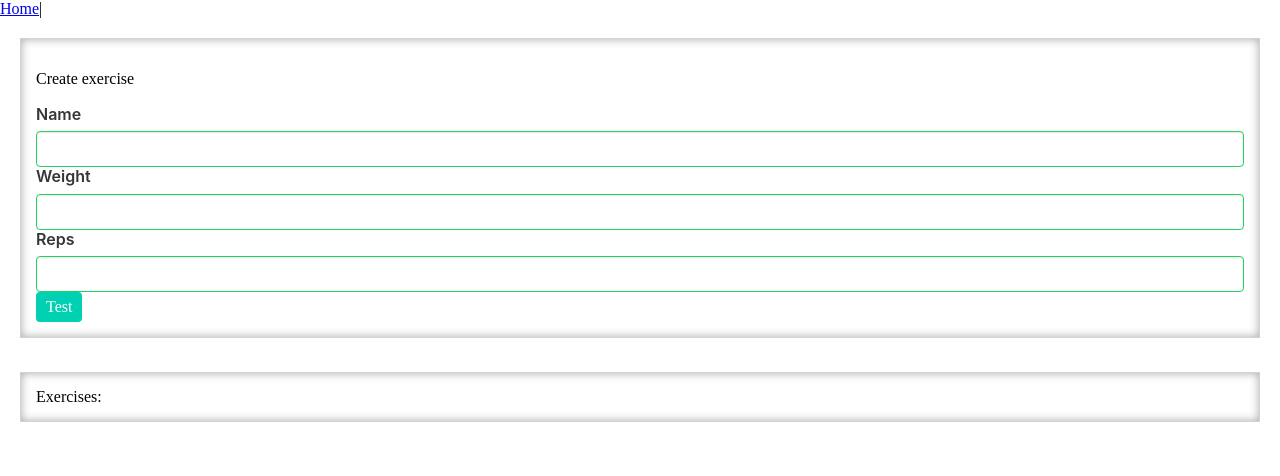
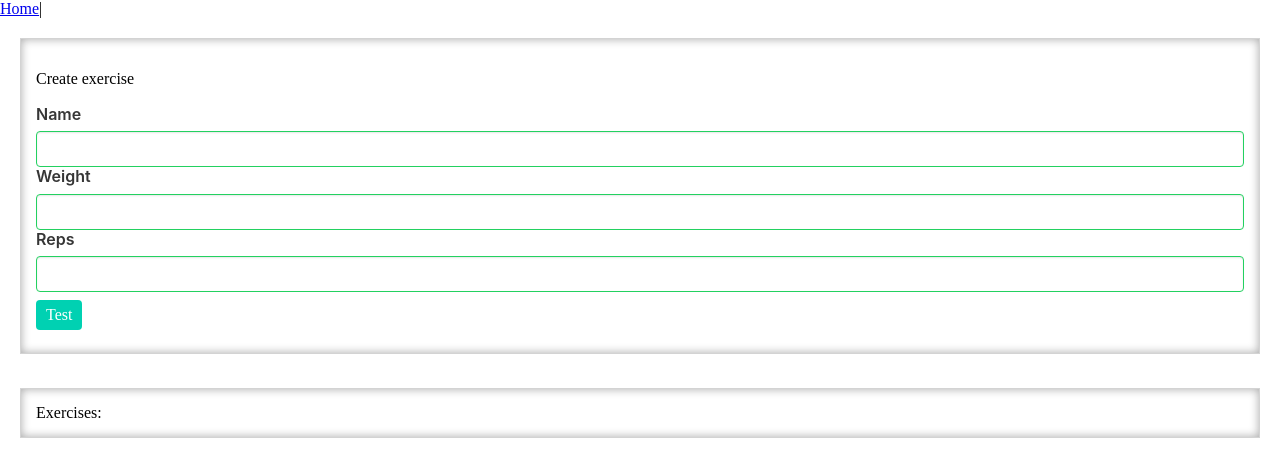
Before and after one commit to danutzcodrescu/dev-log, a Vue app: page / in a window 1280 px wide. Shown: the top 476 px of the page. Built offline with nearby package versions, Linux system fonts and the light colour scheme.

Commit message:
feature: add margin to button

```diff
--- a/src/components/Button.component.vue
+++ b/src/components/Button.component.vue
@@ -14,6 +14,7 @@ export default class Button extends Vue {}
 <style lang="scss" scoped>
 @import '../styles/_variables';
 button {
+  margin: 0.5em 0;
   font-size: $font-size;
   border-radius: $border-radius;
   background-color: $white;
```
